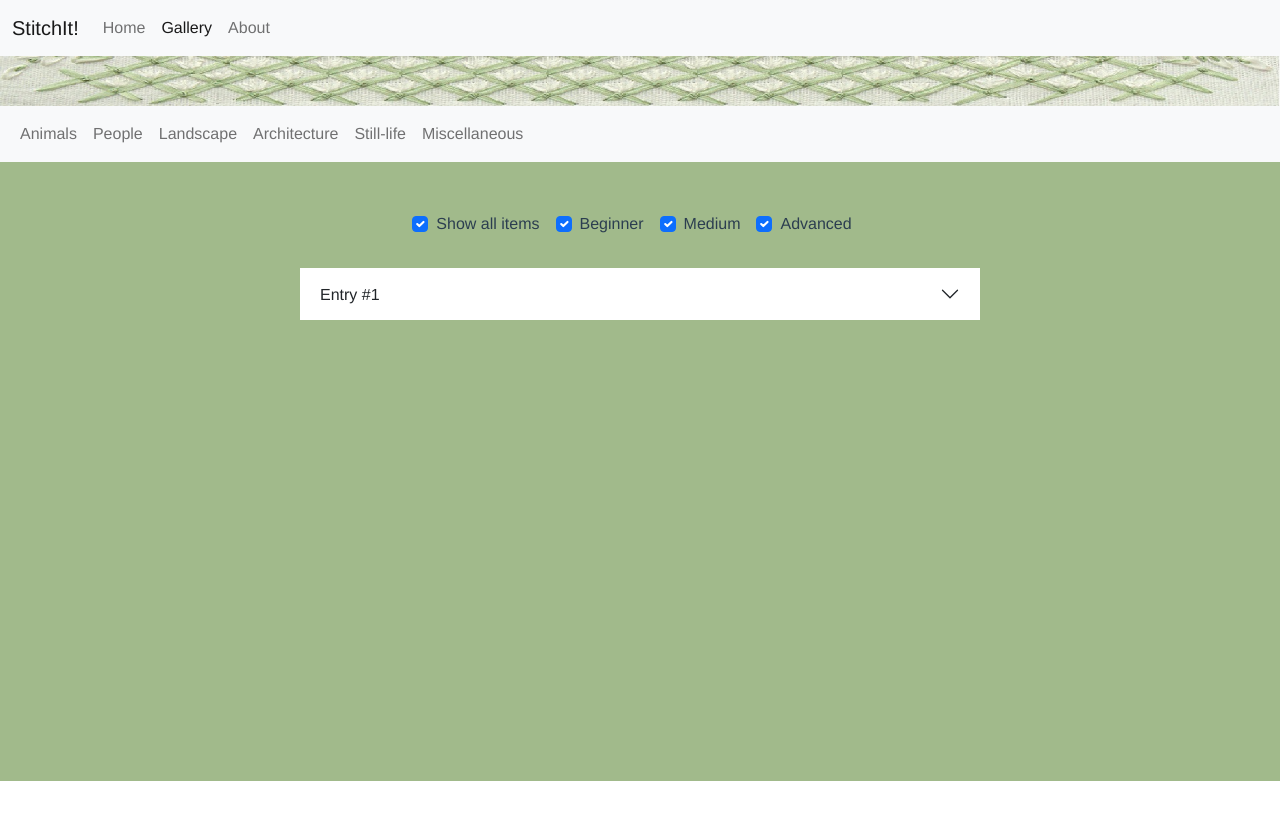
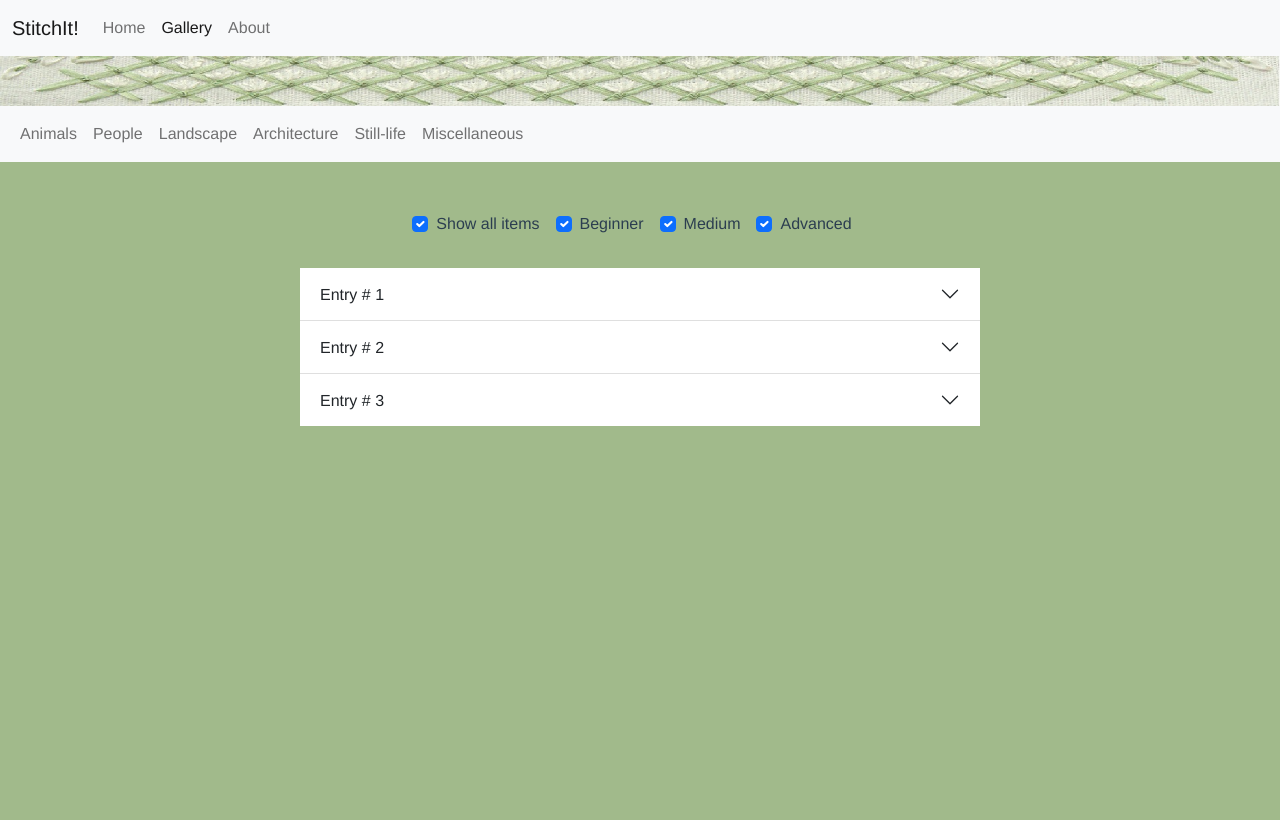
Before and after one commit to s0570572/stitchit-project, a Vue app: page /entries in a window 1280 px wide. Shown: the top 820 px of the page. Built offline with nearby package versions, Linux system fonts and the light colour scheme.

Commit message:
make accordeon dynamic

```diff
--- a/src/components/Accordeon.vue
+++ b/src/components/Accordeon.vue
@@ -17,29 +17,29 @@
       <label class="form-check-label" for="inlineCheckbox4">Advanced</label>
     </div>
     <div class="accordion accordion-flush" id="accordionFlushExample">
-      <div class="accordion-item">
+      <div class="accordion-item" v-for="entry in entries" :key="entry.id">
         <h2 class="accordion-header" id="flush-headingOne">
           <button class="accordion-button collapsed" type="button" data-bs-toggle="collapse" data-bs-target="#flush-collapseOne" aria-expanded="false" aria-controls="flush-collapseOne">
-            Entry #1
+            Entry # {{ entry.id }}
           </button>
         </h2>
         <div id="flush-collapseOne" class="accordion-collapse collapse" aria-labelledby="flush-headingOne" data-bs-parent="#accordionFlushExample">
           <div class="accordion-body">
             <dl class="row">
               <dt class="col-sm-3">Title:</dt>
-              <dd class="col-sm-8">Placeholder for the title.</dd>
+              <dd class="col-sm-8">{{ entry.title }}</dd>
 
               <dt class="col-sm-3">Description:</dt>
-              <dd class="col-sm-9">Placeholder for the description.</dd>
+              <dd class="col-sm-9">{{ entry.description }}</dd>
 
               <dt class="col-sm-3">Topic:</dt>
-              <dd class="col-sm-9">Placeholder for the topic.</dd>
+              <dd class="col-sm-9">{{ entry.topic }}</dd>
 
               <dt class="col-sm-3">Difficulty level:</dt>
-              <dd class="col-sm-9">Placeholder for the difficulty level.</dd>
+              <dd class="col-sm-9">{{ entry.difficulty }}</dd>
 
               <dt class="col-sm-3">Link:</dt>
-              <dd class="col-sm-9">Placeholder for the link.</dd>
+              <dd class="col-sm-9">{{ entry.link }}</dd>
             </dl>
           </div>
         </div>
@@ -53,7 +53,36 @@
 
 export default {
   name: 'Accordeon',
-  components: { }
+  data () {
+    return {
+      entries: [
+        {
+          id: 1,
+          title: 'Autumn in Berlin',
+          description: '',
+          topic: 'landscape',
+          difficulty: 'medium',
+          link: 'www.google.com'
+        },
+        {
+          id: 2,
+          title: 'Woman in red hat',
+          description: 'A nice portrait for beginners',
+          topic: 'people',
+          difficulty: 'beginner',
+          link: 'www.google.com'
+        },
+        {
+          id: 3,
+          title: 'Puppy family',
+          description: 'While many have started embroidery stitching a cute puppy, this motive is much more elaborate and a must-do for all dog lovers!',
+          topic: 'animals',
+          difficulty: 'advanced',
+          link: 'www.google.com'
+        }
+      ]
+    }
+  }
 }
 </script>
 
```
